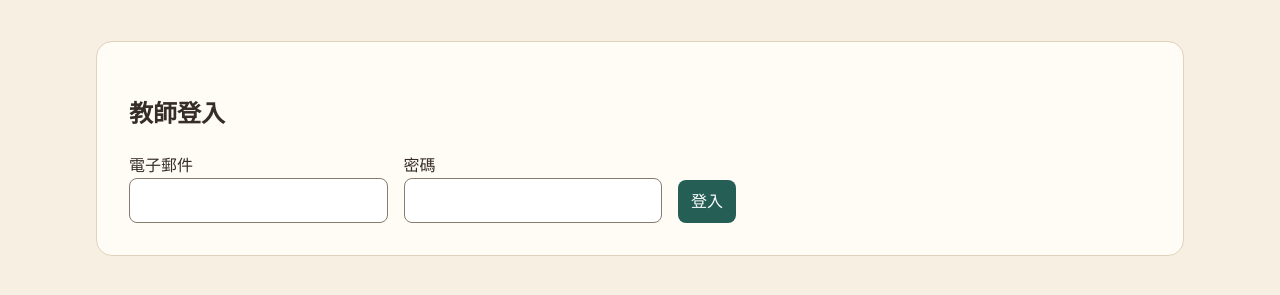
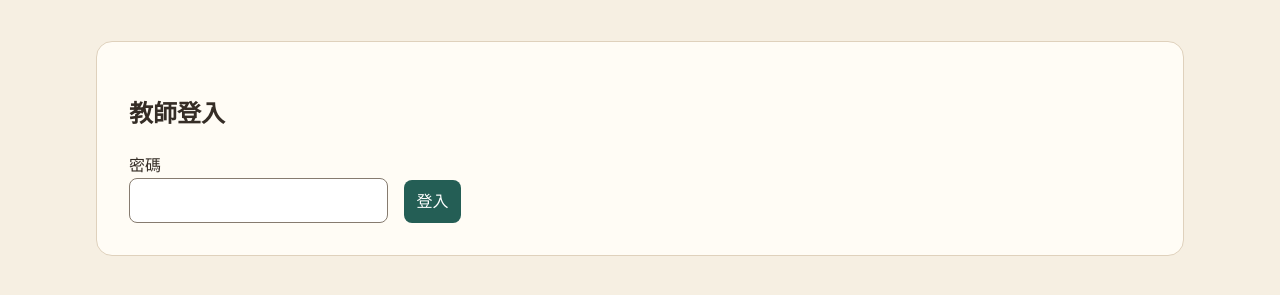
Before and after one commit to liyasdk/lesson11-warmth, a plain HTML site: page teacher.html in a window 1280 px wide. Shown: the part 173-468 px from the top of the page. Drawn offline with nearby package versions, Linux system fonts and the light colour scheme.

Commit message:
Update teacher.html

```diff
--- a/teacher.html
+++ b/teacher.html
@@ -19,7 +19,7 @@
     <section id="login-panel">
         <h2>教師登入</h2>
         <form id="login">
-            <label>電子郵件 <input id="email" type="email" required autocomplete="username"></label>
+            <input id="email" type="hidden" value="teacher@lesson11.example.com">
             <label>密碼 <input id="password" type="password" required autocomplete="current-password"></label>
             <button>登入</button>
         </form>
```
